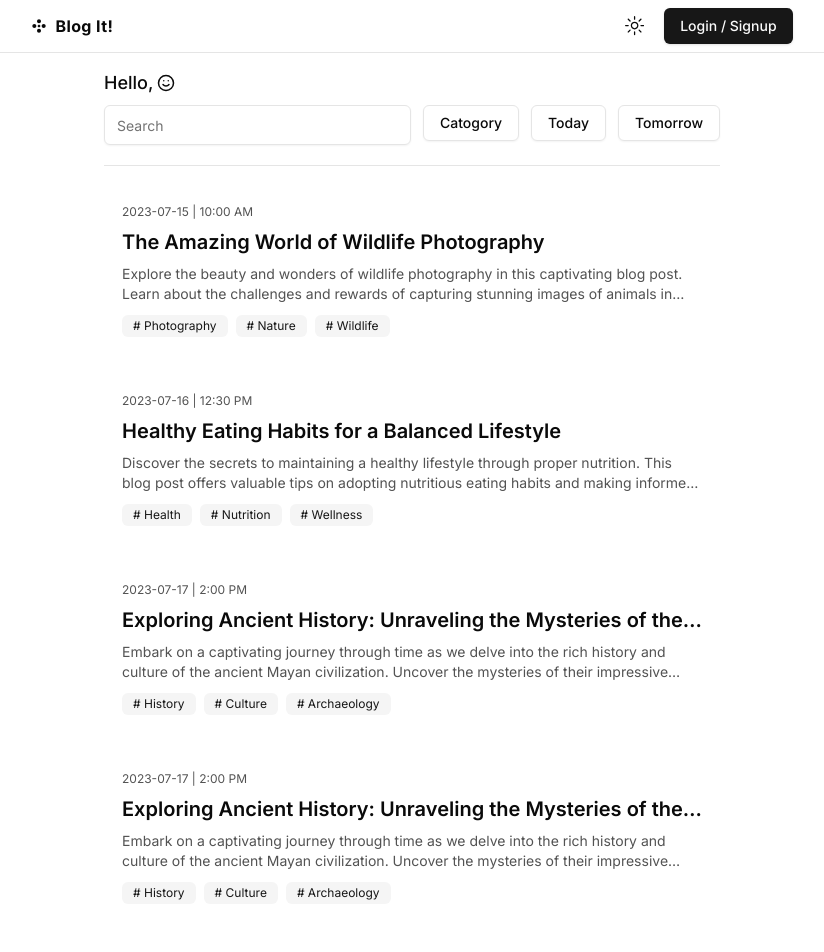
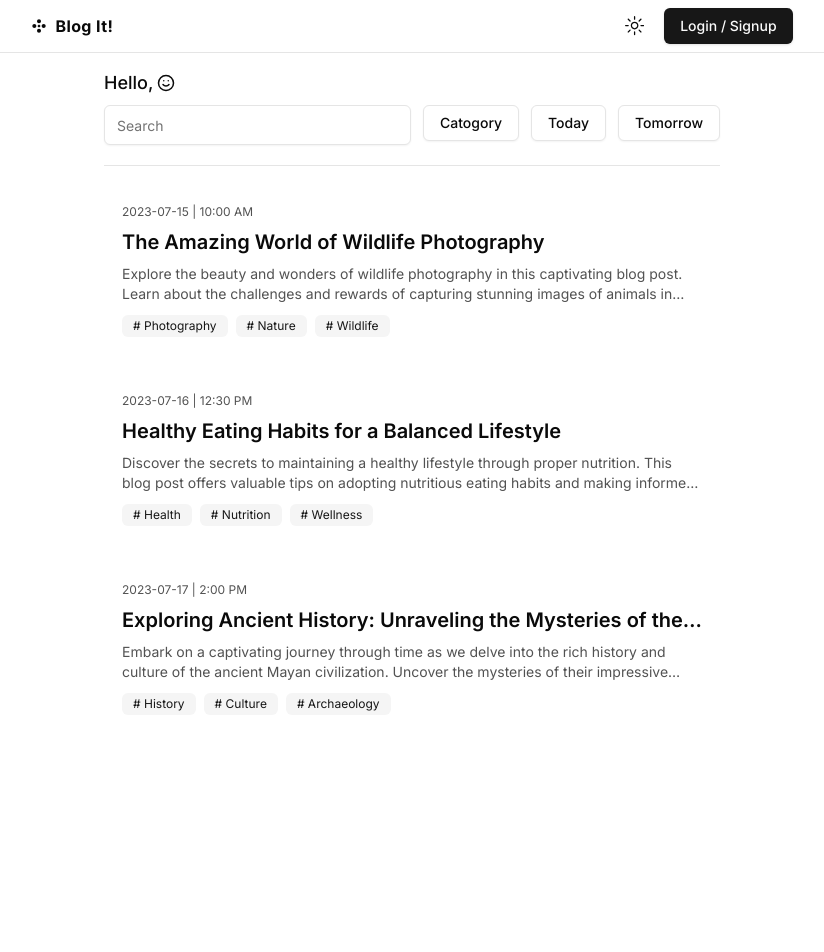
Before and after one commit to shrix1/blog, a Next.js app: page /all-blog in a window 1280 px wide. Shown: the top 952 px of the page, without its empty margins (228-1052 px from the left). After the commit the page ends 800 px from the top, so only its background shows below. Built offline with nearby package versions, Linux system fonts and the light colour scheme; no server answers.

Commit message:
fix : title regex issue

```diff
--- a/app/all-blog/InputData.tsx
+++ b/app/all-blog/InputData.tsx
@@ -33,50 +33,6 @@ const data: PropsBlogData[] = [
     time: "2:00 PM",
     date: "2023-07-17",
   },
-  {
-    userName: "John Doe",
-    userId: uuid(),
-    title:
-      "Exploring Ancient History: Unraveling the Mysteries of the Mayan Civilization",
-    description:
-      "Embark on a captivating journey through time as we delve into the rich history and culture of the ancient Mayan civilization. Uncover the mysteries of their impressive architectural wonders and intriguing traditions.",
-    category: ["History", "Culture", "Archaeology"],
-    time: "2:00 PM",
-    date: "2023-07-17",
-  },
-  {
-    userName: "John Doe",
-    userId: uuid(),
-    title:
-      "Exploring Ancient History: Unraveling the Mysteries of the Mayan Civilization",
-    description:
-      "Embark on a captivating journey through time as we delve into the rich history and culture of the ancient Mayan civilization. Uncover the mysteries of their impressive architectural wonders and intriguing traditions.",
-    category: ["History", "Culture", "Archaeology"],
-    time: "2:00 PM",
-    date: "2023-07-17",
-  },
-  {
-    userName: "John Doe",
-    userId: uuid(),
-    title:
-      "Exploring Ancient History: Unraveling the Mysteries of the Mayan Civilization",
-    description:
-      "Embark on a captivating journey through time as we delve into the rich history and culture of the ancient Mayan civilization. Uncover the mysteries of their impressive architectural wonders and intriguing traditions.",
-    category: ["History", "Culture", "Archaeology"],
-    time: "2:00 PM",
-    date: "2023-07-17",
-  },
-  {
-    userName: "John Doe",
-    userId: uuid(),
-    title:
-      "Exploring Ancient History: Unraveling the Mysteries of the Mayan Civilization",
-    description:
-      "Embark on a captivating journey through time as we delve into the rich history and culture of the ancient Mayan civilization. Uncover the mysteries of their impressive architectural wonders and intriguing traditions.",
-    category: ["History", "Culture", "Archaeology"],
-    time: "2:00 PM",
-    date: "2023-07-17",
-  },
 ]
 
 export default data
--- a/app/all-blog/[name]/page.tsx
+++ b/app/all-blog/[name]/page.tsx
@@ -5,8 +5,9 @@ import BlogOverview from "./BlogOverview"
 
 const Page = ({ params }: { params: { name: string } }) => {
   const { name } = params
-  const urlName = name.replaceAll("-", " ")
-  const filteredData = data.filter((item) => item.title === urlName)
+  const filteredData = data.filter(
+    (item) => item.title.replace(/[^\w]/gi, "-").replaceAll(" ", "-") === name
+  )
 
   return (
     <section className="w-full h-[90vh] flex flex-col gap-5 items-center py-8 px-10 lg:px-0">
--- a/components/filter/BlogCard.tsx
+++ b/components/filter/BlogCard.tsx
@@ -14,7 +14,7 @@ const BlogCard = ({ data }: { data: PropsBlogData }) => {
       className="w-full lg:w-1/2 space-y-2 rounded-xl p-4 relative group cursor-pointer hover:shadow-xl
       transition-all duration-300 hover:bg-gray-300/10 dark:hover:bg-white/5 border-2
       border-transparent hover:border-gray-300/40 dark:hover:border-white/5"
-      onClick={() => router.push(`/all-blog/${title.replaceAll(" ", "-")}`)}
+      onClick={() => router.push(`/all-blog/${title.replace(/[^\w]/gi, "-")}`)}
     >
       <p className="text-xs dark:opacity-50 opacity-70">
         {date} | {time}
```
